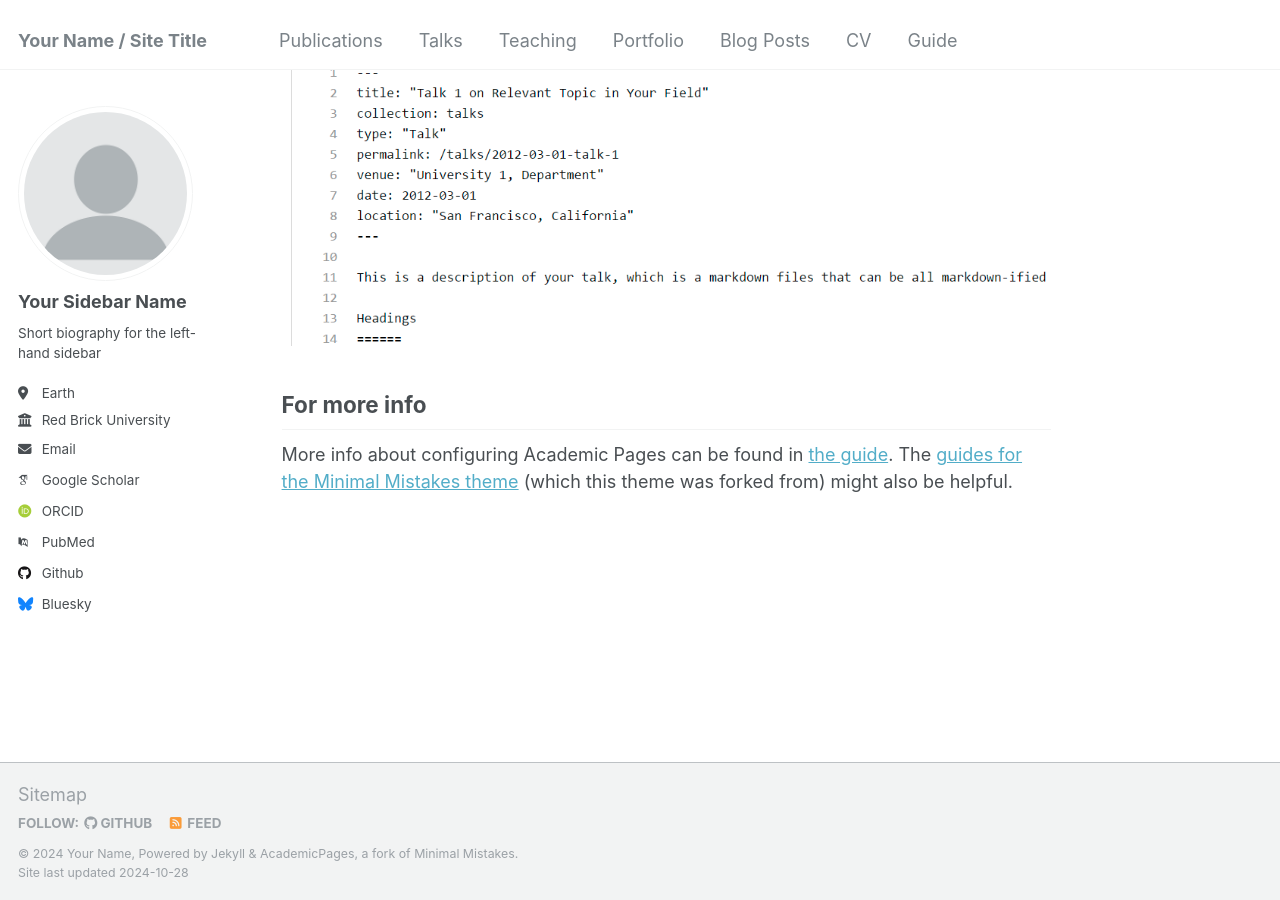
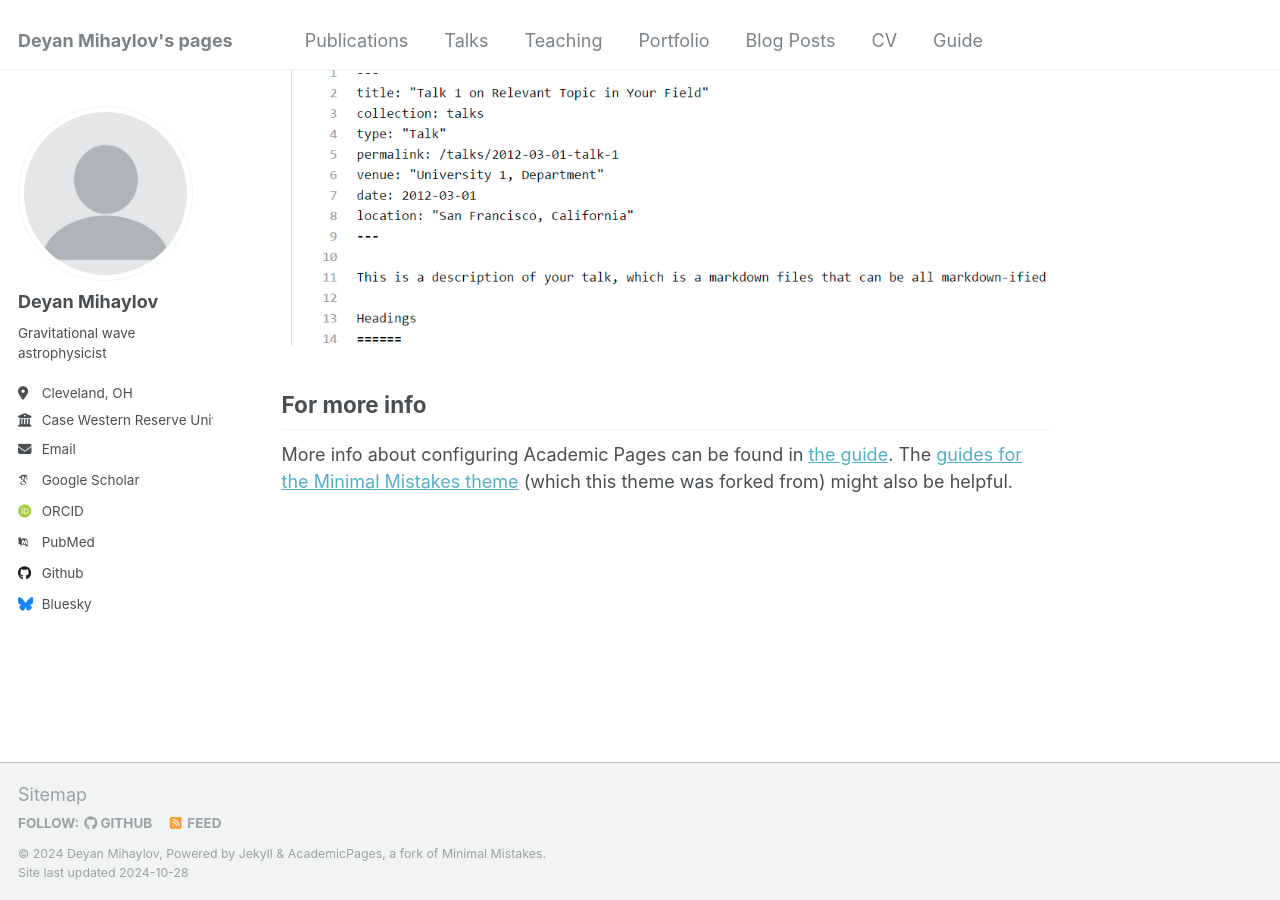
Before and after one commit to deyanmihaylov/deyanmihaylov.github.io, a Jekyll site: the page built from _pages/about.md, in a window 1280 px wide and 900 px high, scrolled down 2643 px. Built offline with Jekyll 4.4.1, drawn with Linux system fonts in a browser that asks for light colours; some web fonts are replaced.

Commit message:
Update data

```diff
--- a/_config.yml
+++ b/_config.yml
@@ -8,13 +8,13 @@
 
 # Basic Site Settings
 locale                   : "en-US"
-title                    : "Your Name / Site Title"
+title                    : "Deyan Mihaylov's pages"
 title_separator          : "-"
-name                     : &name "Your Name"
+name                     : &name "Deyan Mihaylov"
 description              : &description "personal description"
-url                      : https://academicpages.github.io # the base hostname & protocol for your site e.g. "https://mmistakes.github.io"
+url                      : https://deyanmihaylov.github.io
 baseurl                  : "" # the subpath of your site, e.g. "/blog"
-repository               : "academicpages/academicpages.github.io"
+repository               : "deyanmihaylov/deyanmihaylov.github.io"
 
 # Site Author - The following control what appear as part of the author content on the side bar.
 #               If a field is blank the icon and link will not appear, otherwise it will be shown.
@@ -22,13 +22,13 @@ repository               : "academicpages/academicpages.github.io"
 author:
   # Biographic information
   avatar           : "profile.png"
-  name             : "Your Sidebar Name"
+  name             : "Deyan Mihaylov"
   pronouns         : # example: "she/her"
-  bio              : "Short biography for the left-hand sidebar"
-  location         : "Earth"
-  employer         : "Red Brick University"
+  bio              : "Gravitational wave astrophysicist"
+  location         : "Cleveland, OH"
+  employer         : "Case Western Reserve University"
   uri              : # URL
-  email            : "none@example.org"
+  email            : "deyan.mihaylov@case.edu"
 
   # Academic websites
   arxiv            : # URL - Update with the correct link to your profile
```
